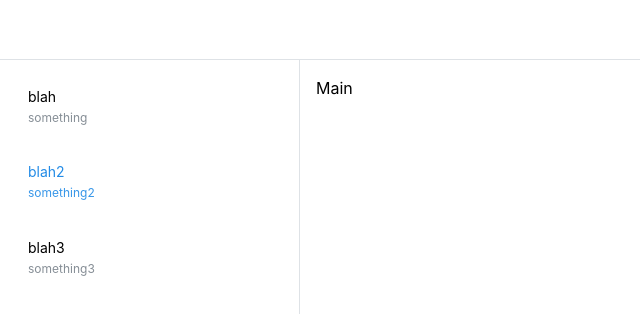
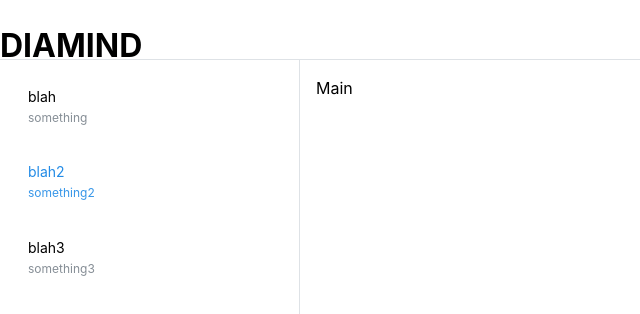
Before and after one commit to proofgeist/ReactTileMaker, a React (Vite) app: page / in a window 1280 px wide. Shown: the top 314 px of the page, without its empty margins (0-640 px from the left). Built offline with nearby package versions, Linux system fonts and the light colour scheme.

Commit message:
Add headers

```diff
--- a/src/App.tsx
+++ b/src/App.tsx
@@ -36,6 +36,8 @@ export default function App() {
       padding="md"
     >
       <AppShell.Header>
+        <h1>DIAMIND</h1>
+        <h1>circle</h1>
         <Group h="100%" px="md">
           <Burger opened={opened} onClick={toggle} hiddenFrom="sm" size="sm" />
         </Group>
```
